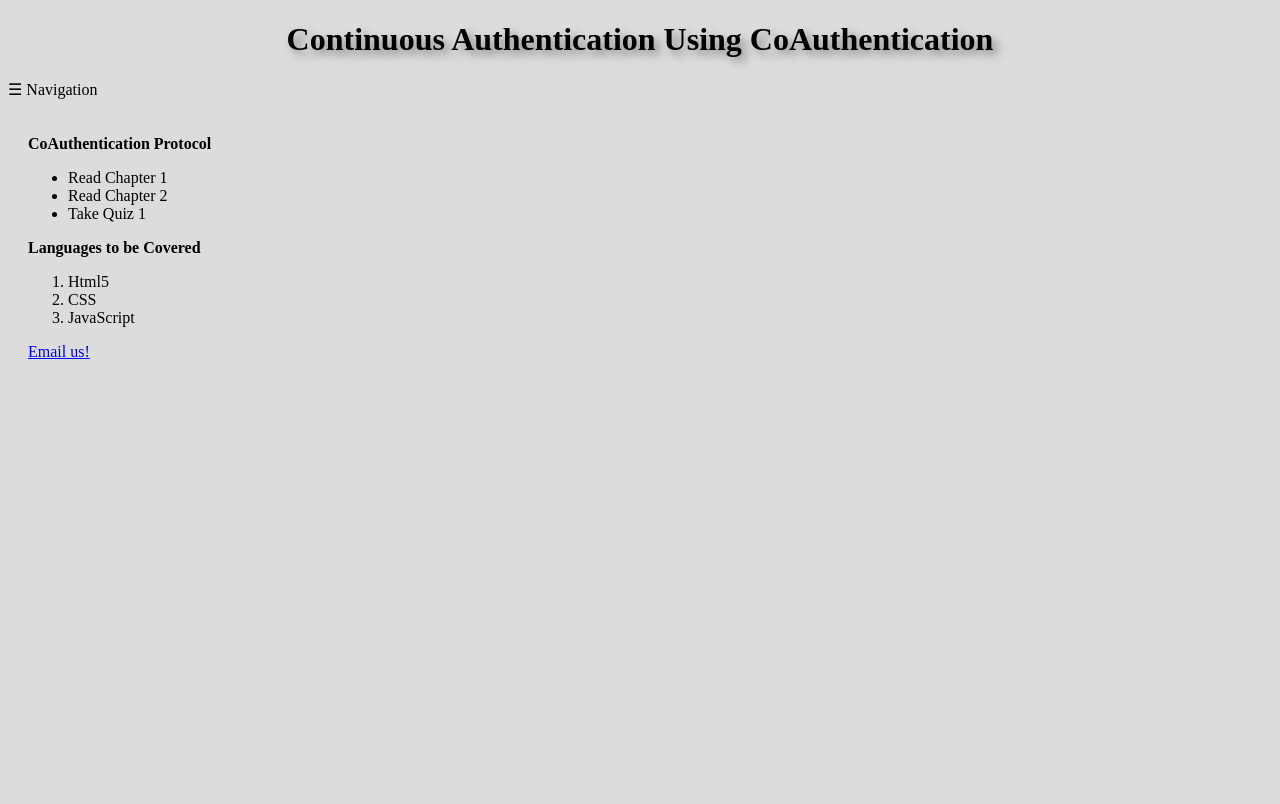
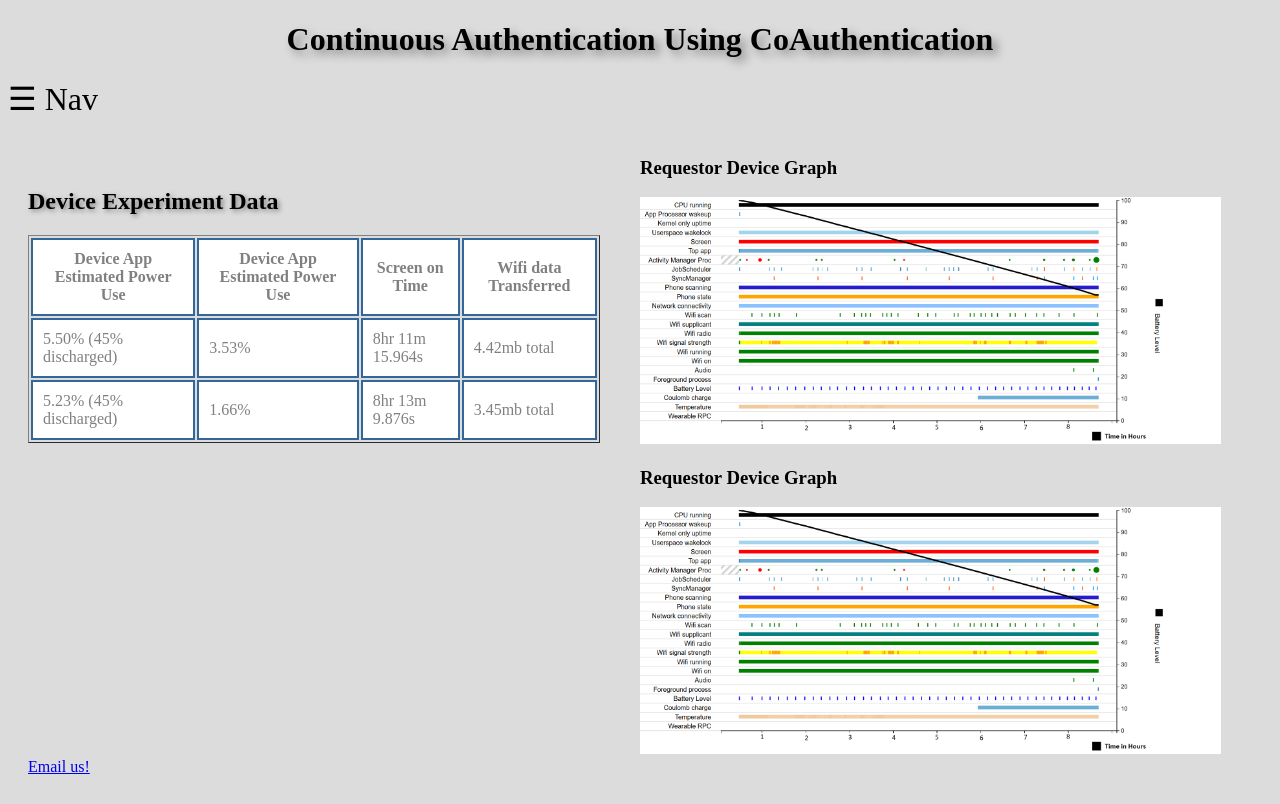
Before and after one commit to BrandonCorn/Project, a PHP site: page /results.html in a window 1280 px wide. Before the commit the page ends 359 px from the top, so only its background shows below. Run offline with PHP 8.4, Linux system fonts and the light colour scheme.

Commit message:
Assignment2

```diff
--- a/results.html
+++ b/results.html
@@ -19,7 +19,7 @@
 			<a class = "menu-item" href = "conclusions.html" > Conclusions and Future Research </a>
 			<a class = "menu-item" href = "references.html"> References </a>
 	</div>
-	<span id = "SideNavSpan" onclick = "openNav()">&#9776; Navigation </span>
+	<span id = "SideNavSpan" onclick = "openNav()">&#9776; Nav </span>
 	<script>
 		function openNav() {
 			document.getElementById("SideNav").style.width = "250px";
@@ -35,24 +35,41 @@
 </body>
 <div id = "Main">
 	<main>
+		<div id = "column1">
+			<div class = "TableDeviceData">
+			<h2 id = "ExperimentDataHeader"> Device Experiment Data </h2>
+			<table border = "1">
+				<th id = "DeviceData"> Device App Estimated Power Use </th>
+				<th id = "DeviceData"> Device App Estimated Power Use </th>
+				<th id = "DeviceData"> Screen on Time </th>
+				<th id = "DeviceData"> Wifi data Transferred </th>
+				<tr>
+					<td id = "DeviceData"> 5.50% (45% discharged) </td>
+					<td id = "DeviceData"> 3.53% </td>
+					<td id = "DeviceData"> 8hr 11m 15.964s </td>
+					<td id = "DeviceData"> 4.42mb total </td>
+				</tr>
+				<tr>
+					<td id = "DeviceData"> 5.23% (45% discharged) </td>
+					<td id = "DeviceData"> 1.66% </td>
+					<td id = "DeviceData"> 8hr 13m 9.876s </td>
+					<td id = "DeviceData"> 3.45mb total </td>
+				</tr>
+			</table>
+			</div>
+		</div>
+		<div id = "column2">
+			<div>
+				<h3> Requestor Device Graph </h3>
+				<img class = "DeviceGraph" src = "Pictures/CollabDeviceGraph.png" alt = "Requesting Device Graph">
+			</div>
+			<div>
+				<h3> Requestor Device Graph </h3>
+				<img class = "DeviceGraph" src = "Pictures/CollabDeviceGraph.png" alt = "Requesting Device Graph">
+			</div>
+		</div>
+	</main>
 
-		<p> <b> CoAuthentication Protocol </b> </p>
-
-		<ul>
-			<li> Read Chapter 1</li>
-			<li> Read Chapter 2 </li>
-			<li> Take Quiz 1 </li>
-		</ul>
-
-	<div>
-	<p> <b> Languages to be Covered </b> </p>
-		<ol>
-			<li> Html5 </li>
-			<li> CSS </li>
-			<li> JavaScript </li>
-		</ol>
-	</div>
-	</main>
 	<footer>
 		</blockquote> <a href = "mailto:brownjohn2626@gmail.com"> Email us! </a>
 	</footer>
--- a/style.css
+++ b/style.css
@@ -10,10 +10,8 @@
 	margin-right: 50px;
 }
 
-h2 {
+#ExperimentDataHeader {
 	text-shadow: 2px 2px 5px Grey;
-	margin: 40px;
-
 }
 
 .mySideNav {
@@ -39,7 +37,7 @@
 }
 
 .mySideNav a:hover {
-	color: #f1f1f1;
+	color: grey;
 }
 
 .mySideNav .closebutton {
@@ -50,12 +48,38 @@
 	margin-left: 50px;
 }
 
+#SideNavSpan{
+	font-size: 32px;
+}
+
 #Main {
 	transition: margin-left .5s;
     padding: 20px;
 }
 
 @media screen and (max-height: 450px) {
-  .mySideNav {padding-top: 15px;}
-  .mySideNav a {font-size: 18px;}
+    .mySideNav {padding-top: 15px;}
+    .mySideNav a {font-size: 18px;}
 }
+
+#column1, #column2{
+	width: 50%;
+	float: left;
+}
+
+.TableDeviceData{
+	margin-top: 50px;
+	margin-bottom: 50px;
+	margin-right: 40px;
+}
+
+#DeviceData{
+	padding:10px;
+	border: 2px solid #336699;
+	color: grey;
+	background-color: white;
+}
+
+.DeviceGraph{
+	width: 95%;
+}
```
Also changed, not shown: references.html (+27 -8 lines), Pictures/CollabDeviceGraph.png (added), Pictures/RequestDeviceGraph.png (added).
